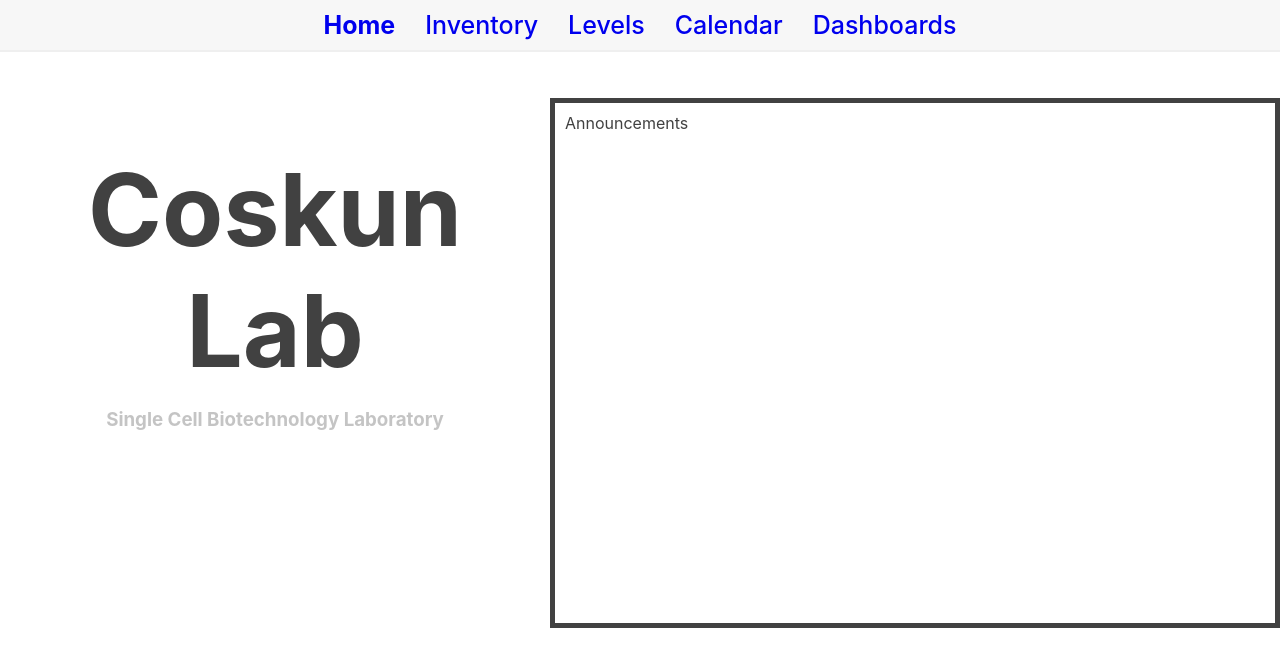
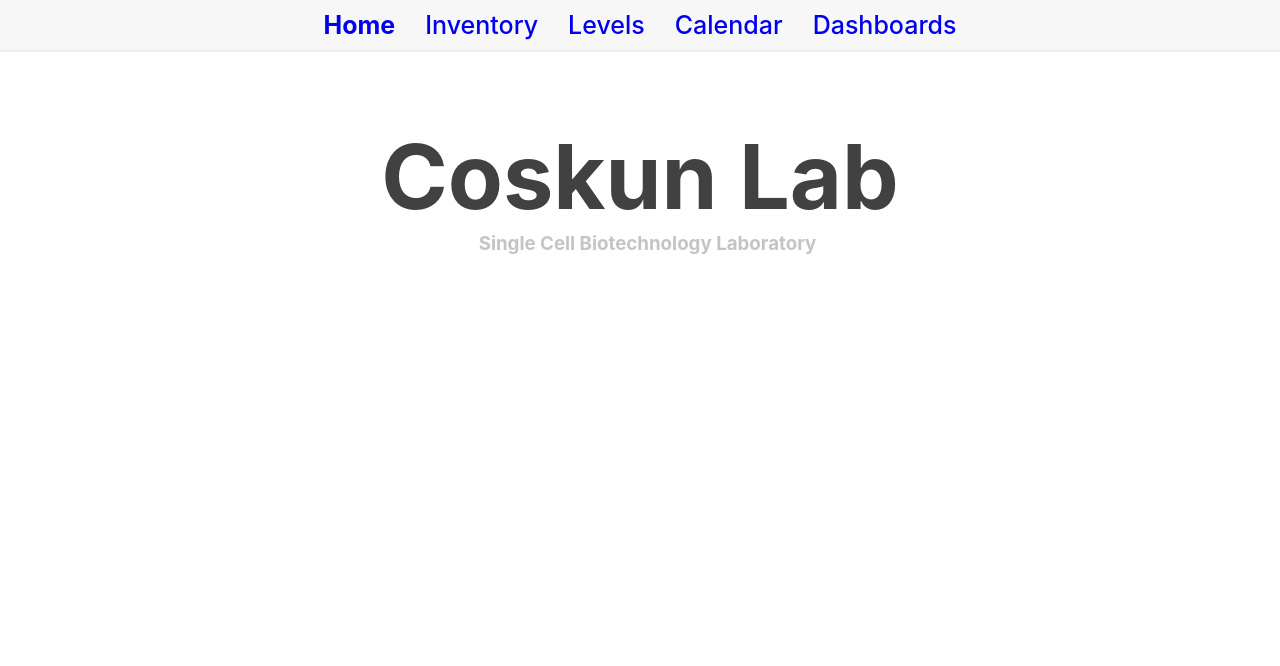
Before and after one commit to coskunlabGT/labInterfaceReact, a React (Create React App) app: page / in a window 1280 px wide. Shown: the top 666 px of the page. Built offline with nearby package versions, Linux system fonts and the light colour scheme.

Commit message:
clean up code and change API URL

```diff
--- a/public/index.html
+++ b/public/index.html
@@ -1,7 +1,7 @@
 <!DOCTYPE html>
 <html lang="en">
   <head>
-    <meta charset="utf-8" http-equiv="Content-Security-Policy"/>
+    <meta charset="utf-8"/>
   </head>
   <body>
     <div id="root"></div>
--- a/src/Home/Home.css
+++ b/src/Home/Home.css
@@ -1,26 +1,25 @@
 .home {
     display: flex;
-    flex-direction: row;
-    justify-content: space-around;
+    flex-direction: column;
+    margin-top: -20px;
 }
 
 .left {
     text-align: center;
+    /* margin-left: 40px; */
 }
 
-#messages {
-    border: 5px solid;
-    padding: 10px;
-    height: 500px;
-    width: 700px;
-    margin-bottom: 0px;
+.right {
+    text-align: center;
+    margin: 15px 25px;
 }
 
 #description {
-    margin-top: -50px;
+    margin-top: -60px;
+    margin-left: 15px;
     color: #4141414f;
 }
 
 #lab {
-    font-size: 100px;
+    font-size: 90px;
 }
--- a/src/Home/Home.js
+++ b/src/Home/Home.js
@@ -1,4 +1,5 @@
 import React from 'react'
+
 
 function Home() {
     return (
@@ -7,9 +8,7 @@ function Home() {
                 <h1 id = "lab">Coskun Lab</h1>
                 <h3 id = "description"> Single Cell Biotechnology Laboratory</h3>
             </div>
-            <div>
-                <p id = "messages">Announcements</p>
-            </div>
+
         </div>
     )
 }
--- a/src/Inventory/Inventory.css
+++ b/src/Inventory/Inventory.css
@@ -161,7 +161,6 @@
     width: 135px;
     height: 20px;
     border-radius: 3px;
-
   }
 
   #filter {
@@ -186,7 +185,7 @@
 
   .headers {
     font-size: 20px;
-    background-color:#4141410a;
+    background-color:#41414100;
     font-weight: 100;
   }
 
--- a/src/Inventory/QuickOrder/FormContainer.js
+++ b/src/Inventory/QuickOrder/FormContainer.js
@@ -1,7 +1,6 @@
 import React from 'react'
 import {API, LOCAL_HOST} from '../../Main/constants'
 import FormComponent from './FormComponent'
-import { Link } from 'react-router-dom'
 
 class Form extends React.Component {
     constructor() {
--- a/src/Inventory/Tables/Inventory.js
+++ b/src/Inventory/Tables/Inventory.js
@@ -68,9 +68,9 @@ class Inventory extends React.Component {
                         <p className = "indicator">Sort By</p>
                         <select
                             id = "sort"
-                            class = 'form-control'
+                            className = 'form-control'
                             onChange = {this.sortBy}
-                            >
+                        >
                             <option value = "item_name:1">A to Z</option>
                             <option value = "item_name:2">Z to A</option>
                             <option value = "refill_needed:2">Refill Needed</option>
--- a/src/Inventory/Tables/Orders.js
+++ b/src/Inventory/Tables/Orders.js
@@ -56,10 +56,9 @@ class Orders extends React.Component {
 
     sortBy(event) {
         let selected = event.target.value.split(":")
-        console.log(selected)
-        let arrayCopy = this.state.order[0]
+        let arrayCopy = this.state.filtered[0]
         arrayCopy.sort(this.compareBy(selected[0], selected[1]))
-        this.setState({order: [arrayCopy]})
+        this.setState({filtered: [arrayCopy]})
     }
 
     filterBy(event) {
@@ -90,11 +89,11 @@ class Orders extends React.Component {
                         <p className = "indicator">Sort By</p>
                         <select
                             id = "sort"
-                            class = 'form-control'
+                            className = 'form-control'
                             onChange = {this.sortBy}
                             >
-                            <option value = "order_date:1">Newest to Oldest</option>
-                            <option value = "order_date:2">Oldest to Newest</option>
+                            <option value = "order_date:1">Oldest to Newest</option>
+                            <option value = "order_date:2">Newest to Oldest</option>
                             <option value = "order_name:1">A to Z</option>
                             <option value = "order_name:2">Z to A</option>
                         </select>
@@ -102,7 +101,7 @@ class Orders extends React.Component {
                         <p className = "indicator">Filter</p>
                         <select
                             id = "filter"
-                            class = 'form-control'
+                            className = 'form-control'
                             onChange = {this.filterBy}
                             >
                             <option value = "all">All Orders</option>
--- a/src/Main/constants.js
+++ b/src/Main/constants.js
@@ -1,2 +1,2 @@
-export const API = 'http://lab-env.eba-4ca78nem.us-west-2.elasticbeanstalk.com'
-export const LOCAL_HOST = 'http://master.d2x2ldpv5rdax5.amplifyapp.com/'
+export const API = 'http://django-env.eba-ug8ruwff.us-east-1.elasticbeanstalk.com'
+export const LOCAL_HOST = 'localhost:3000'
```
